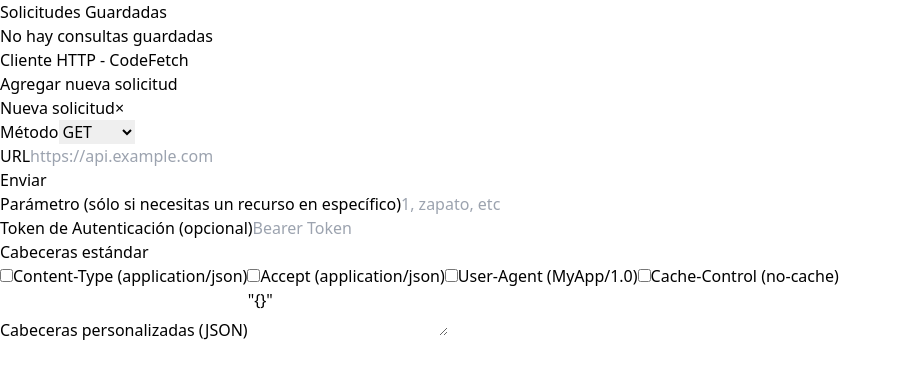
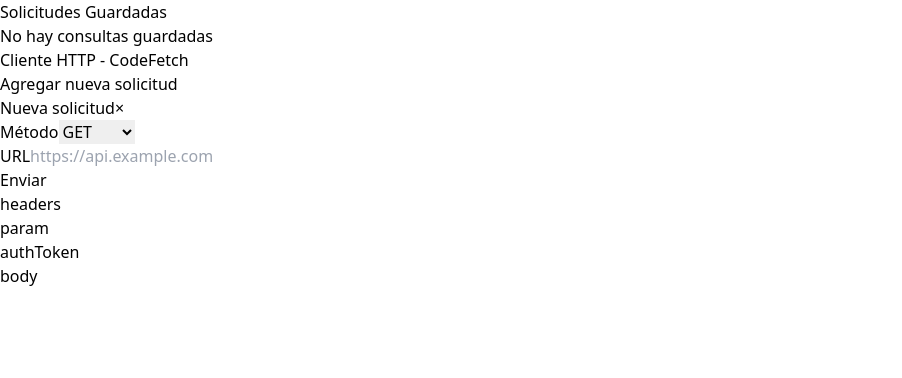
Before and after one commit to MarucoMass/HTTPClient---CodeFetch, a React (Vite) app in the folder codeFetch-Frontend/: page / in a window 1280 px wide. Both pictures are taken after a click on the button "Agregar nueva solicitud". Shown: the top 378 px of the page, without its empty margins (0-902 px from the left). Built offline with nearby package versions, Linux system fonts and the light colour scheme.

Commit message:
reordered form options

```diff
--- a/codeFetch-Frontend/src/App.jsx
+++ b/codeFetch-Frontend/src/App.jsx
@@ -1,5 +1,5 @@
 import { useEffect, useState } from "react";
-import { toast, ToastContainer } from "react-toastify";
+import { ToastContainer } from "react-toastify";
 import "./App.css";
 import "react-toastify/dist/ReactToastify.css";
 import Aside from "./components/aside/Aside";
@@ -47,16 +47,18 @@ function App() {
 
     const isDuplicate = updatedRequests[today].some(
       (req) =>
-        req.config.url === request.config.url &&
-        req.config.method === request.config.method
+        req.url === request.config.url &&
+        req.method === request.config.method
     );
 
     if (!isDuplicate) {
       const newId = Date.now();
 
       const updatedRequest = {
-        ...request,
         id: newId,
+        url: request.config.url,
+        method: request.config.method,
+        headers: request.headers
       };
 
       updatedRequests[today].push(updatedRequest);
@@ -78,7 +80,6 @@ function App() {
     setRequests((prev) => {
       const exists = prev.some((req) => req.id === request.id);
       if (exists) {
-        // toast.warn("La solicitud ya se encuentra abierta.");
         return prev;
       }
 
--- a/codeFetch-Frontend/src/components/aside/Aside.jsx
+++ b/codeFetch-Frontend/src/components/aside/Aside.jsx
@@ -18,7 +18,7 @@ function Aside({ savedRequests, onSaveAndShow, onDelete }) {
         Solicitudes Guardadas
       </h2>
       {datesOfRequests.length === 0 ? (
-        <p>No hay consultas guardadas</p>
+        <p className="text-center">No hay consultas guardadas</p>
       ) : (
         datesOfRequests.map((date) => (
           <div key={date} className="w-full px-4 mb-2">
@@ -62,8 +62,8 @@ function Aside({ savedRequests, onSaveAndShow, onDelete }) {
                       onClick={() => onSaveAndShow(req)}
                       className="text-blue-500 hover:underline truncate"
                     >
-                      <span className="uppercase font-bold text-black mr-2">{req.config.method}</span>
-                      {req.config.url}
+                      <span className="uppercase font-bold text-black mr-2">{req.method}</span>
+                      {req.url}
                     </button>
                     <button
                       onClick={() => onDelete(req)}
--- a/codeFetch-Frontend/src/components/requestForm/RequestForm.jsx
+++ b/codeFetch-Frontend/src/components/requestForm/RequestForm.jsx
@@ -3,15 +3,27 @@ import { useState } from "react";
 import axios from "axios";
 import { toast } from "react-toastify";
 import Label from "../label/Label";
+import BodyField from "../formComponents/bodyField/BodyField";
+import HeaderOptions from "../formComponents/headerOptions/HeaderOptions";
+import InputField from "../formComponents/inputField/InputField";
 
 function RequestForm({ setLoader, onSave, setResponse, data}) {
-  const [url, setUrl] = useState(data.config?.url ?? "");
+  const [url, setUrl] = useState(data.url ?? "");
   const [param, setParam] = useState("");
-  const [method, setMethod] = useState(data.config?.method ?? "GET");
+  const [method, setMethod] = useState(data.method ?? "GET");
   const [headers, setHeaders] = useState(JSON.stringify(data.headers) ? JSON.stringify(data.headers) : "");
   const [authToken, setAuthToken] = useState("");
   const [body, setBody] = useState("");
   const [selectedHeaders, setSelectedHeaders] = useState([]);
+  const [activeOption, setActiveOption] = useState("");
+
+  const toggleHeader = (headerKey) => {
+    setSelectedHeaders((prev) =>
+      prev.includes(headerKey)
+        ? prev.filter((key) => key !== headerKey)
+        : [...prev, headerKey]
+    );
+  };
 
   const headerOptions = [
     { key: "Content-Type", value: "application/json" },
@@ -20,13 +32,63 @@ function RequestForm({ setLoader, onSave, setResponse, data}) {
     { key: "Cache-Control", value: "no-cache" },
   ];
 
-  const toggleHeader = (headerKey) => {
-    setSelectedHeaders((prev) =>
-      prev.includes(headerKey)
-        ? prev.filter((key) => key !== headerKey)
-        : [...prev, headerKey]
+  const selectedOption = () => {
+    switch (activeOption) {
+      case "headers":
+        return (
+          <HeaderOptions
+            headerOptions={headerOptions}
+            selectedHeaders={selectedHeaders}
+            toggleHeader={toggleHeader}
+            headers={headers}
+            setHeaders={setHeaders}
+          />
         );
+      case "param":
+        return (
+          <InputField
+            value={param}
+            onChange={(e) => setParam(e.target.value)}
+            label="Parámetro (si necesitas algún recurso específico)"
+            placeholder="?=blanco"
+          />
+        );
+      case "authToken":
+        return (
+          <InputField
+            value={authToken}
+            onChange={(e) => setAuthToken(e.target.value)}
+            label="Token de autenticación"
+            placeholder="Bearer Token"
+          />
+        );
+      case "body":
+        return (
+          <BodyField
+            value={body}
+            onChange={(e) => setBody(e.target.value)}
+          />
+        );
+      default:
+        return null;
+    }
   };
+
+  const options = ["headers", "param", "authToken", "body"];
+
+  const renderOptions = options.map((option, index) => (
+    <div key={index} className="shadow-sm border">
+      <button
+        type="button"
+        onClick={() => setActiveOption(option)}
+        className={`w-full hover:bg-gray-200 transition-colors py-2 ${
+          activeOption == option ? "bg-gray-300" : ""
+        }`}
+      >
+        {option}
+      </button>
+    </div>
+  ));
 
   const handleRequest = async (e) => {
     e.preventDefault();
@@ -63,6 +125,7 @@ function RequestForm({ setLoader, onSave, setResponse, data}) {
       if (res.headers.get("Content-Type") === "application/json") {
         onSave(res);
         setResponse(res);
+        setActiveOption("");
         toast.success("Petición exitosa");
       }
 
@@ -109,7 +172,13 @@ function RequestForm({ setLoader, onSave, setResponse, data}) {
         </div>
       </div>
 
-        <div className="mb-2">
+      <div className="mt-2">
+        <div className="grid grid-cols-4 mb-6">{renderOptions}</div>
+
+        {activeOption != "" && selectedOption()}
+      </div>
+
+      {/* <div className="mb-2">
           <Label>Parámetro (sólo si necesitas un recurso en específico)</Label>
           <input
             type="text"
@@ -168,7 +237,7 @@ function RequestForm({ setLoader, onSave, setResponse, data}) {
               placeholder='{ "key": "value" }'
             ></textarea>
           </div>
-        )}
+        )} */}
     </form>
   );
 }
--- a/codeFetch-Frontend/src/components/tab/Tab.jsx
+++ b/codeFetch-Frontend/src/components/tab/Tab.jsx
@@ -6,7 +6,7 @@ const Tab = ({ request, isActive, onShow, onClose }) => {
         }`}
       >
         <button onClick={() => onShow(request)} className="truncate w-full text-left">
-          {request.config?.url || "Nueva solicitud"}
+          {request.url || "Nueva solicitud"}
         </button>
         <button
           onClick={() => onClose(request)}
```
Lines whose indentation alone changed are shown as unchanged.
